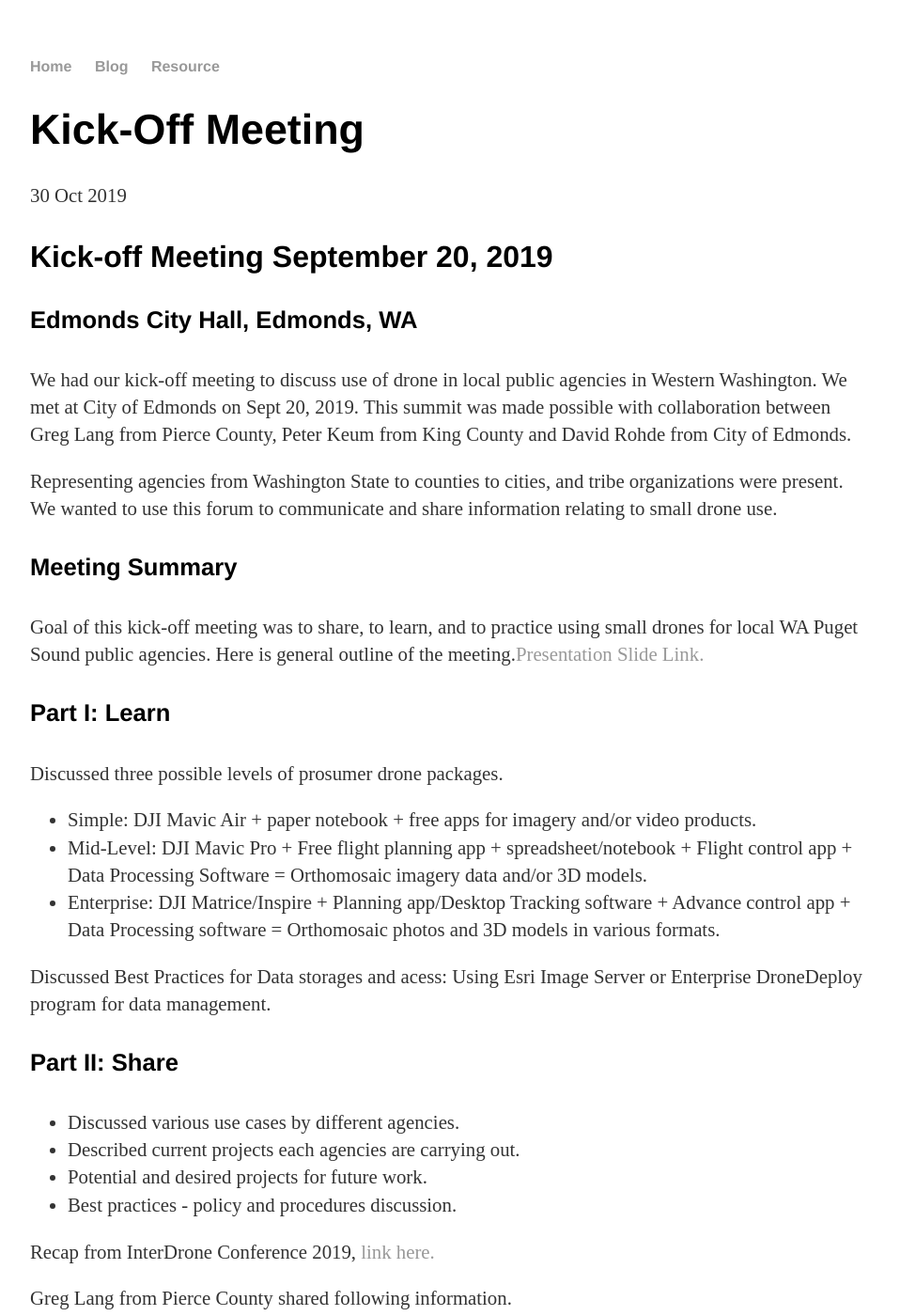
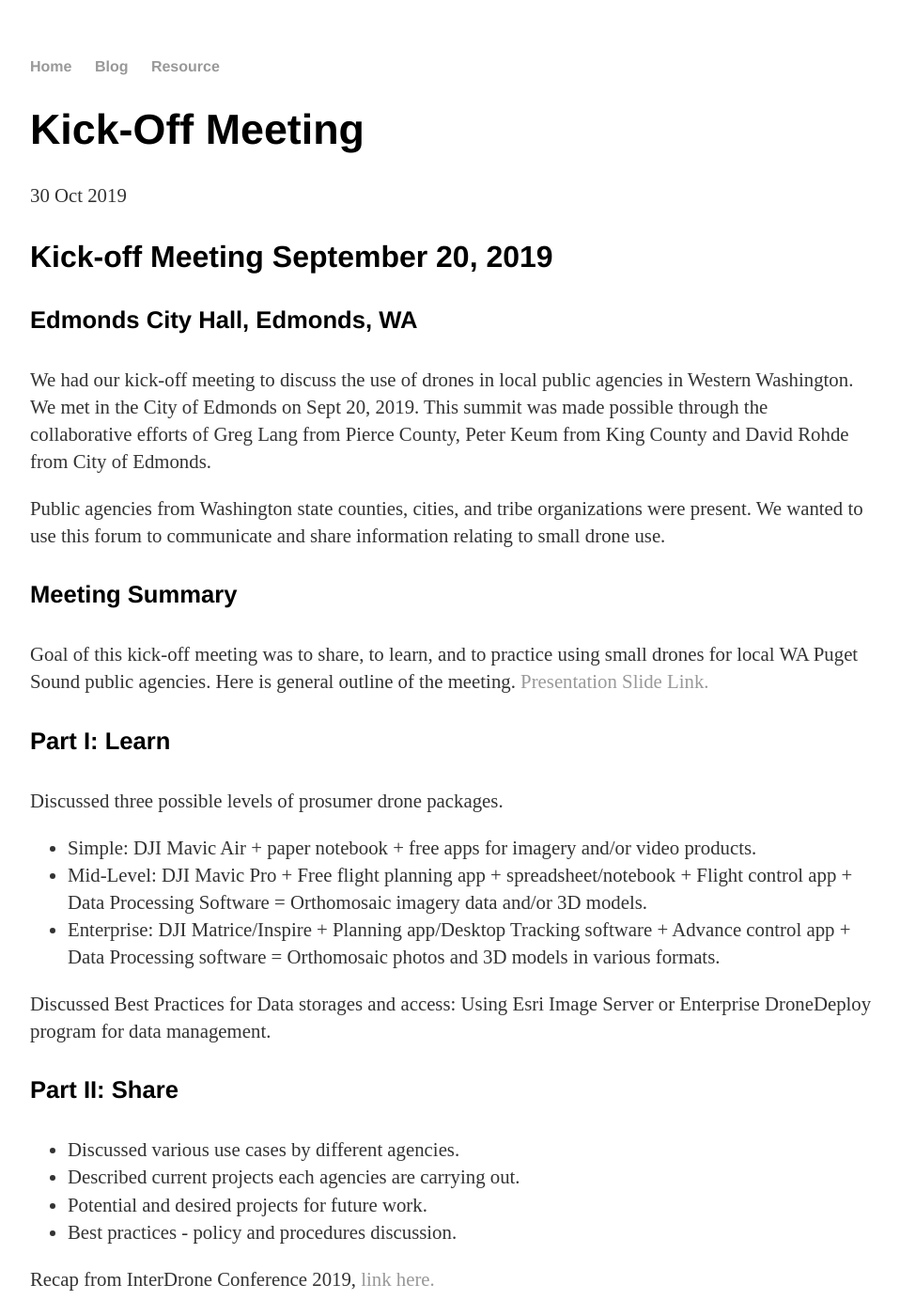
Before and after one commit to westwadrone/westwadrone.github.io, a Jekyll site: the page built from _posts/2019-10-30-drone-summit.md, in a window 1280 px wide and 1400 px high. Shown: the whole window at 94% size, without its empty margins (160-1118 px from the left). Built offline with Jekyll 4.4.1, drawn with Linux system fonts in a browser that asks for light colours.

Commit message:
edited blog post

```diff
--- a/_posts/2019-10-30-drone-summit.md
+++ b/_posts/2019-10-30-drone-summit.md
@@ -8,13 +8,13 @@
 
 #### Edmonds City Hall, Edmonds, WA
 
-We had our kick-off meeting to discuss use of drone in local public agencies in Western Washington. We met at City of Edmonds on Sept 20, 2019. This summit was made possible with collaboration between Greg Lang from Pierce County, Peter Keum from King County and David Rohde from City of Edmonds.
+We had our kick-off meeting to discuss the use of drones in local public agencies in Western Washington. We met in the City of Edmonds on Sept 20, 2019. This summit was made possible through the collaborative efforts of Greg Lang from Pierce County, Peter Keum from King County and David Rohde from City of Edmonds.
 
-Representing agencies from Washington State to counties to cities, and tribe organizations were present. We wanted to use this forum to communicate and share information relating to small drone use.
+Public agencies from Washington state counties, cities, and tribe organizations were present. We wanted to use this forum to communicate and share information relating to small drone use.
 
 #### Meeting Summary
 
-Goal of this kick-off meeting was to share, to learn, and to practice using small drones for local WA Puget Sound public agencies. Here is general outline of the meeting.[Presentation Slide Link.](https://slides.com/keump/deck-45)
+Goal of this kick-off meeting was to share, to learn, and to practice using small drones for local WA Puget Sound public agencies. Here is general outline of the meeting. [Presentation Slide Link.](https://slides.com/keump/deck-45)
 
 #### Part I: Learn
 
@@ -23,7 +23,7 @@
 - Mid-Level: DJI Mavic Pro + Free flight planning app + spreadsheet/notebook + Flight control app + Data Processing Software = Orthomosaic imagery data and/or 3D models.
 - Enterprise: DJI Matrice/Inspire + Planning app/Desktop Tracking software + Advance control app + Data Processing software = Orthomosaic photos and 3D models in various formats.
 
-Discussed Best Practices for Data storages and acess: Using Esri Image Server or Enterprise DroneDeploy program for data management.
+Discussed Best Practices for Data storages and access: Using Esri Image Server or Enterprise DroneDeploy program for data management.
 
 
 #### Part II: Share
```
